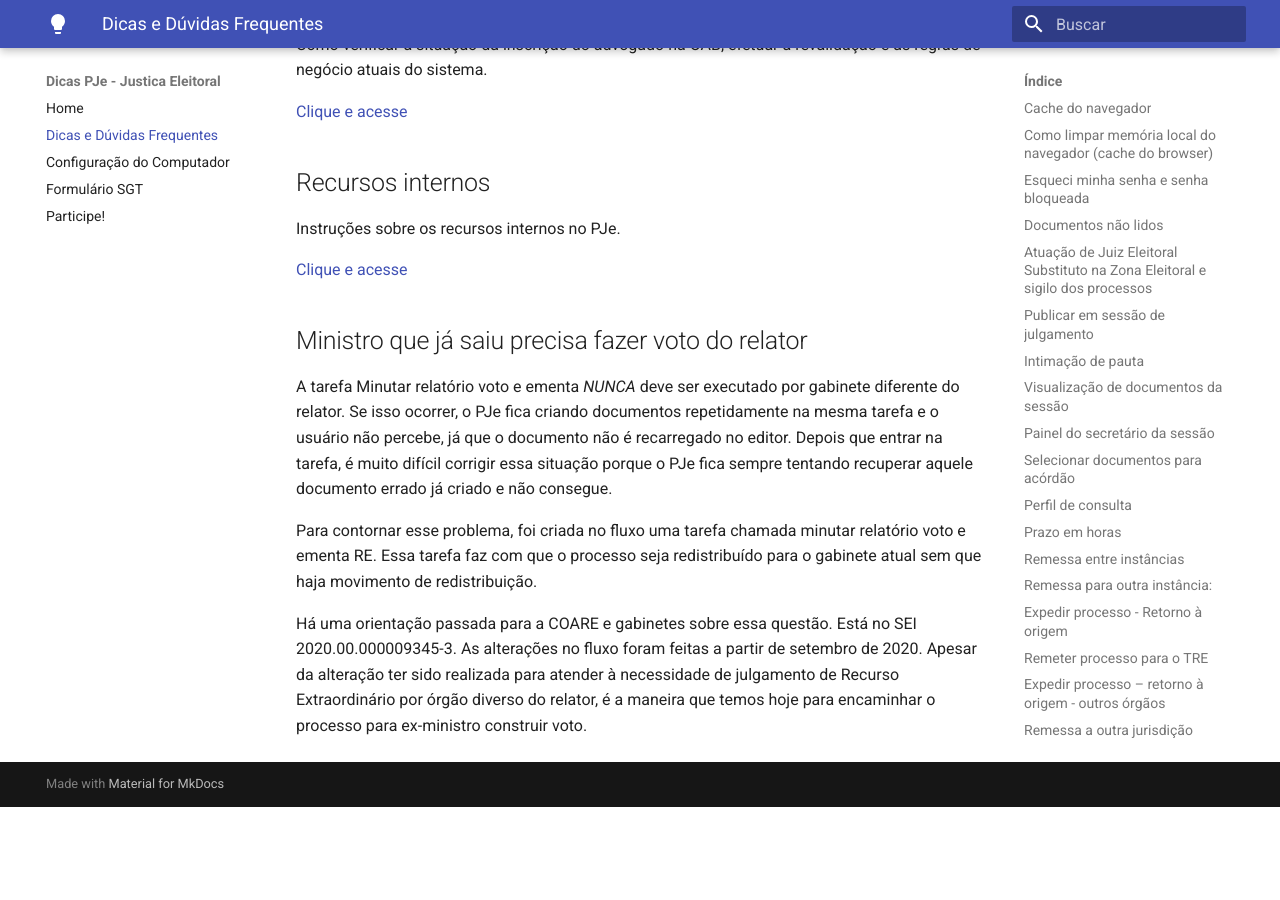
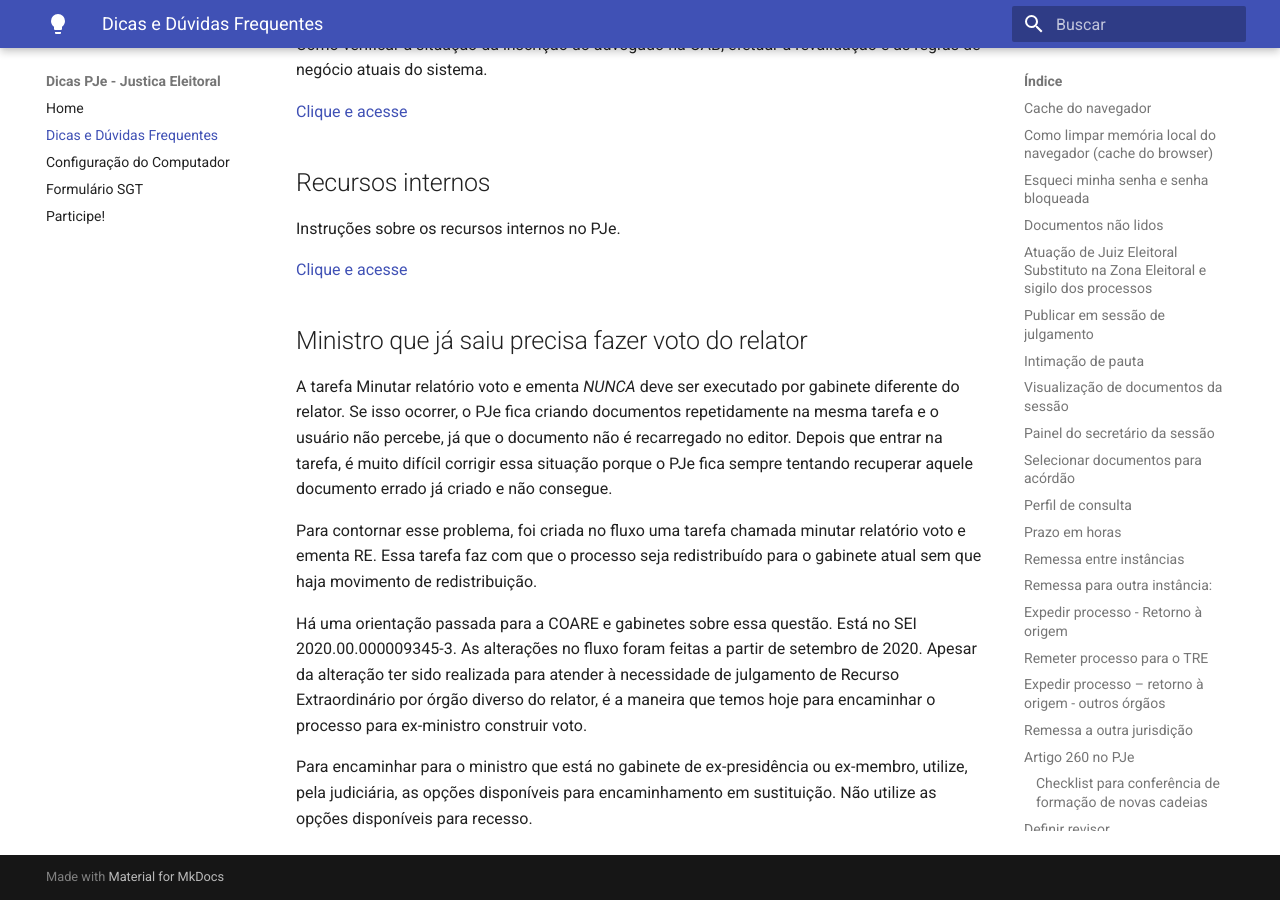
Before and after one commit to PJeJE/dicas_versao_1, an MkDocs documentation site: the page built from docs/dicas.md, in a window 1280 px wide and 900 px high, scrolled down 54558 px. Built offline with MkDocs 1.6.1 and Material for MkDocs 9.7.7, drawn with Linux system fonts in a browser that asks for light colours; nearby versions of some CDN libraries; before the commit the page ends 55365 px from its top, so only the background shows below that.

Commit message:
Update dicas.md

```diff
--- a/docs/dicas.md
+++ b/docs/dicas.md
@@ -1296,3 +1296,5 @@
 Para contornar esse problema, foi criada no fluxo uma tarefa chamada minutar relatório voto e ementa RE. Essa tarefa faz com que o processo seja redistribuído para o gabinete atual sem que haja movimento de redistribuição.
 
 Há uma orientação passada para a COARE e gabinetes sobre essa questão. Está no SEI 2020.00.000009345-3. As alterações no fluxo foram feitas a partir de setembro de 2020. Apesar da alteração ter sido realizada para atender à necessidade de julgamento de Recurso Extraordinário por órgão diverso do relator, é a maneira que temos hoje para encaminhar o processo para ex-ministro construir voto.
+
+Para encaminhar para o ministro que está no gabinete de ex-presidência ou ex-membro, utilize, pela judiciária, as opções disponíveis para encaminhamento em sustituição. Não utilize as opções disponíveis para recesso.
```
